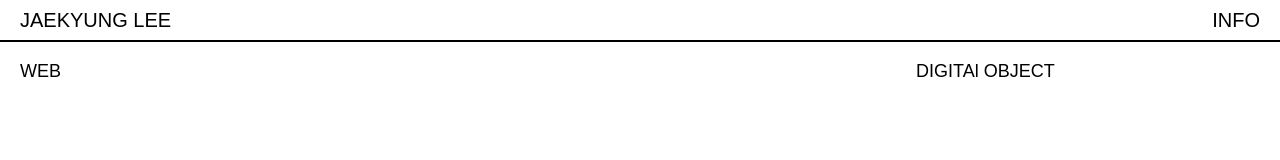
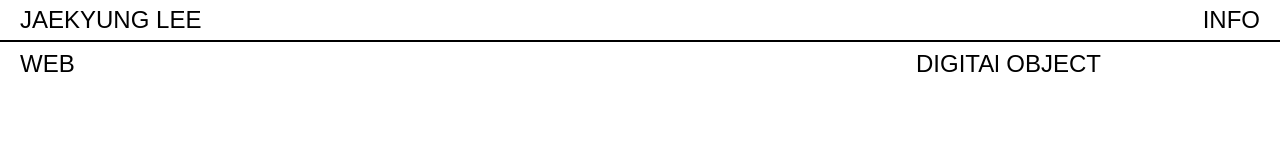
Before and after one commit to akr-publishing/akr-publishing.github.io, a plain HTML site: page index.html in a window 1280 px wide. Shown: the top 160 px of the page. Drawn offline with Linux system fonts and the light colour scheme; a web font is replaced by a local one.

Commit message:
Update index font-size

```diff
--- a/index.css
+++ b/index.css
@@ -1,3 +1,8 @@
+/* body */
+.index__body {
+  font-family: "General Sans", sans-serif;
+}
+
 /* header */
 .index__header {
   width: 100vw;
@@ -6,11 +11,11 @@
   justify-content: space-between;
   align-items: center;
   border-bottom: 2px solid black;
-  /* margin-bottom: 20px;*/
 }
 
-.index__header h1 {
-  font-size: 20px;
+.index__header h1,
+.section__title {
+  font-size: 24px;
 }
 
 .index__header h1:nth-child(1) {
@@ -27,9 +32,5 @@
   display: grid;
   grid-template-columns: 7fr 3fr;
   grid-template-rows: auto;
-  padding: 20px;
+  padding: 10px 20px;
 }
-
-.section__title {
-  font-size: 18px;
-}
--- a/index.html
+++ b/index.html
@@ -11,7 +11,7 @@
     <link rel="stylesheet" href="style.css" />
     <title>JAEKYUNG LEE</title>
   </head>
-  <body>
+  <body class="index__body">
     <header class="index__header">
       <h1>JAEKYUNG LEE</h1>
       <h1>INFO</h1>
--- a/style.css
+++ b/style.css
@@ -1,6 +1,2 @@
 @import "reset.css";
 @import "index.css";
-
-body {
-  font-family: "General Sans", sans-serif;
-}
```
Also changed, not shown: ourlegacy/index.html (+11 -0 lines), 1 other file.
